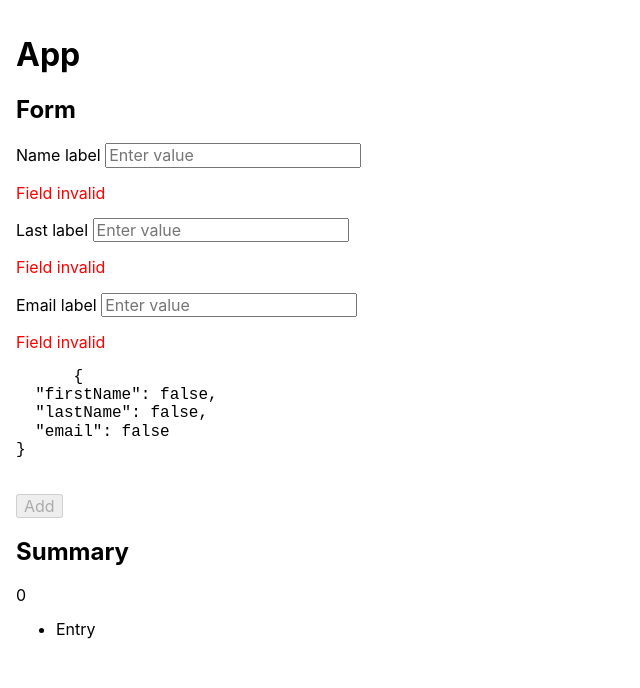
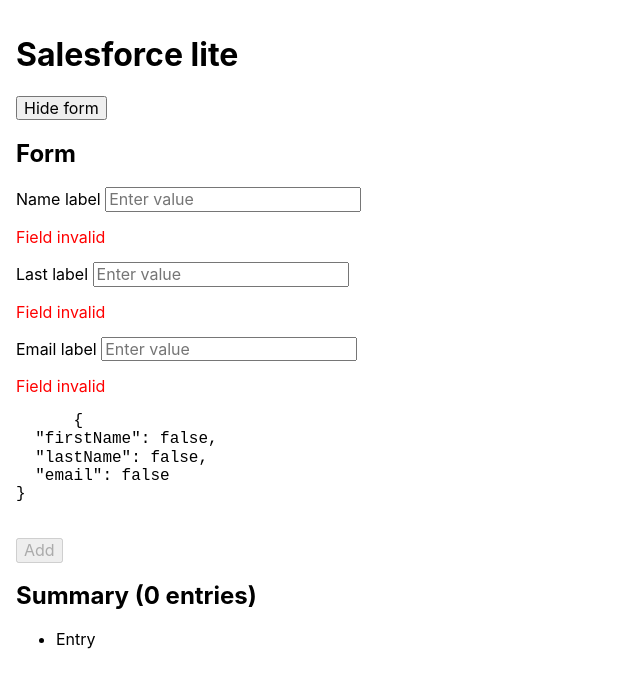
Before and after one commit to maurer2/vue-form-test, a Vue app: page / in a window 1280 px wide. Shown: the top 688 px of the page, without its empty margins (0-640 px from the left). Built offline with nearby package versions, Linux system fonts and the light colour scheme.

Commit message:
Added form toggle

```diff
--- a/src/App.vue
+++ b/src/App.vue
@@ -1,15 +1,28 @@
 <template>
   <article id="container" class="container">
-    <h1>App</h1>
+    <header class="header">
+      <h1 class="title">Salesforce lite</h1>
+      <button
+        class="button"
+        type="button"
+        @click="handleFormVisbilityToggle"
+      >
+        <span class="text" v-if="formIsVisible">
+          Hide form
+        </span>
+        <span class="text" v-else>
+          Show form
+        </span>
+      </button>
+    </header>
 
-    <section class="section" v-if="showForm">
+    <section class="section" v-if="formIsVisible">
       <h2>Form</h2>
       <Form @addNewEntry="handleNewEntry" />
     </section>
 
-    <section class="section" v-if="showSummary">
-      <h2>Summary</h2>
-      {{ entries.length }}
+    <section class="section">
+      <h2>Summary ({{ entries.length }} entries)</h2>
       <Summary />
     </section>
   </article>
@@ -27,16 +40,18 @@
   },
 })
 export default class App extends Vue {
-  private showForm: boolean = true;
-  private showSummary: boolean = true;
+  private formIsVisible: boolean = true;
 
   get entries() {
     return this.$store.state.entries;
   }
 
   handleNewEntry(newEntry: { [key: string]: string }): void {
-    console.log(newEntry);
     this.$store.commit('addEntry', newEntry);
+  }
+
+  handleFormVisbilityToggle() {
+    this.formIsVisible = !this.formIsVisible;
   }
 }
 </script>
```
